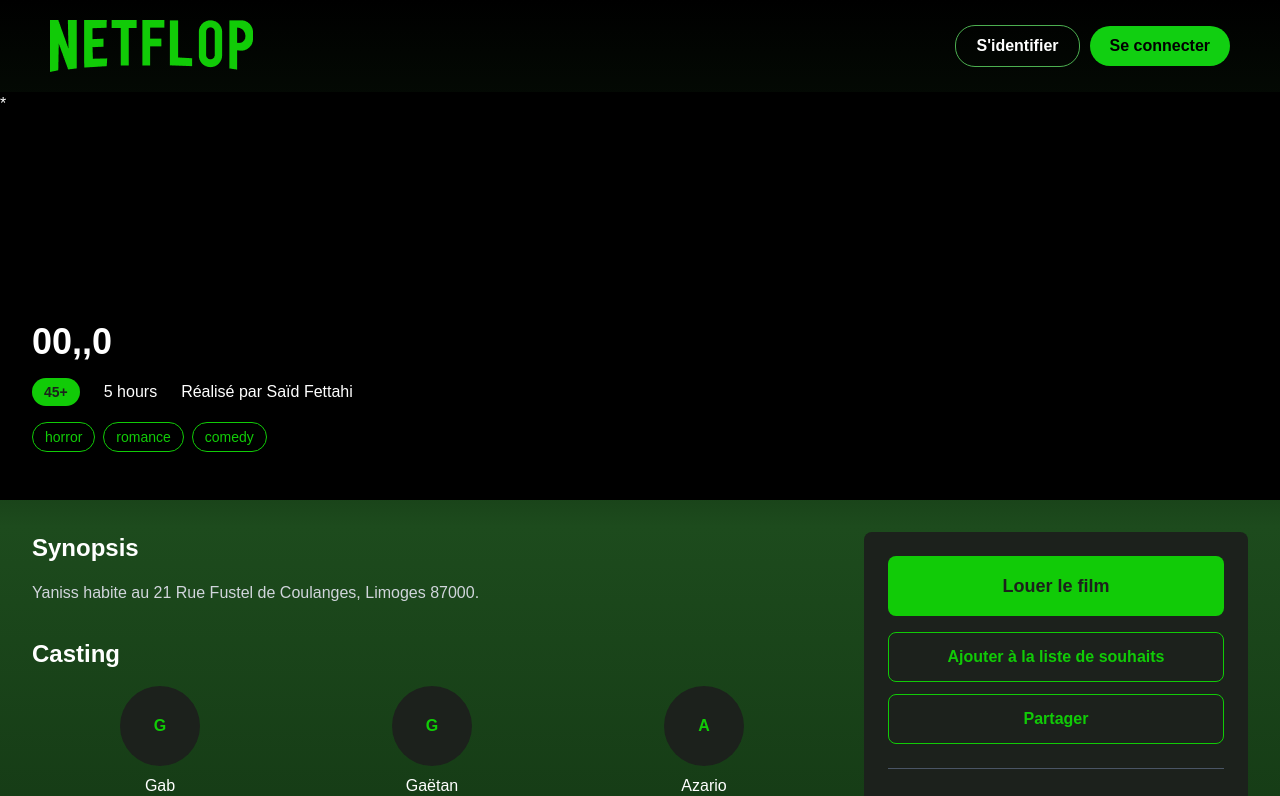
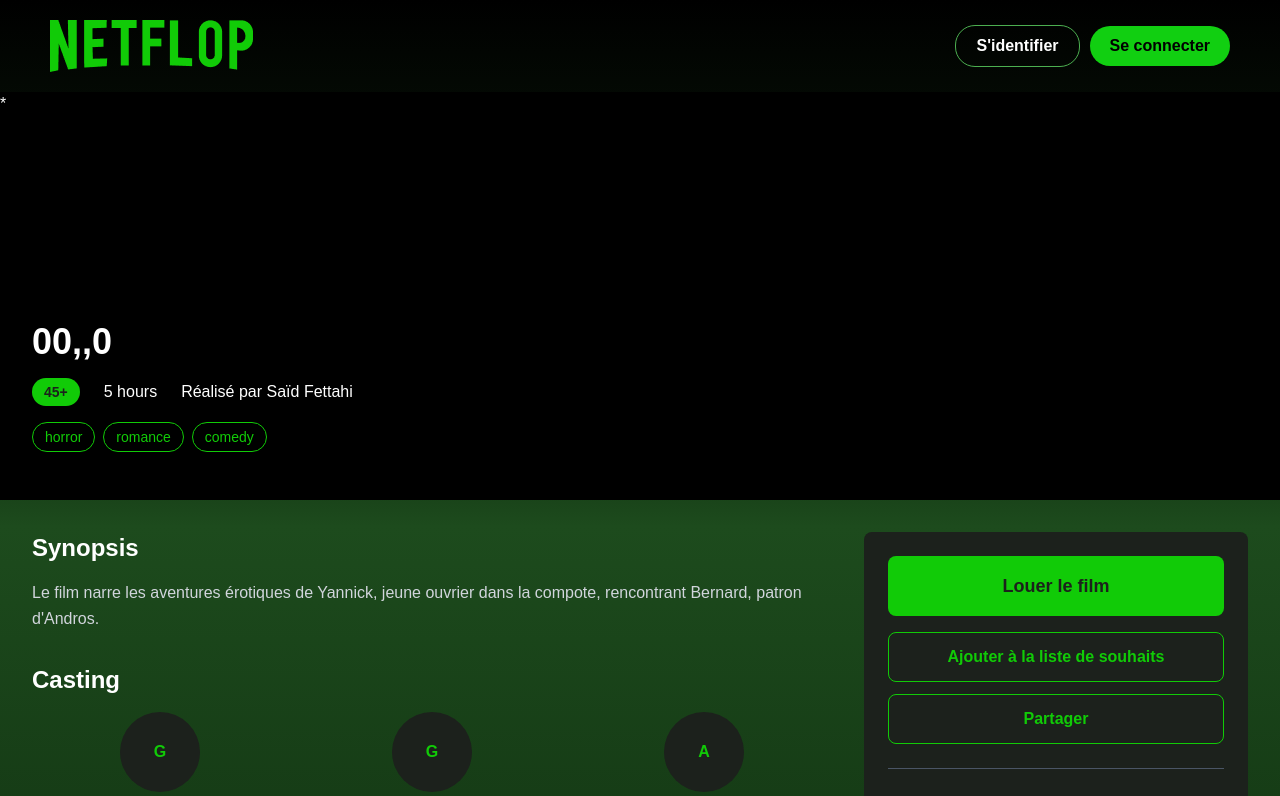
Before and after one commit to Letterflixd/Letterflixd-Front, a React (Vite) app: page /details in a window 1280 px wide. Shown: the top 796 px of the page. Built offline with nearby package versions, Linux system fonts and the light colour scheme.

Commit message:
Rework lipsum

```diff
--- a/src/pages/details.tsx
+++ b/src/pages/details.tsx
@@ -3,7 +3,7 @@ export function Details() {
     title: "00,,0",
     cover_image: "./mock.jpeg",
     duration: "5 hours",
-    description: "Yaniss habite au 21 Rue Fustel de Coulanges, Limoges 87000.",
+    description: "Le film narre les aventures érotiques de Yannick, jeune ouvrier dans la compote, rencontrant Bernard, patron d'Andros.",
     director: "Saïd Fettahi",
     cast: ["Gab", "Gaëtan", "Azario"],
     age_restriction: 45,
```
